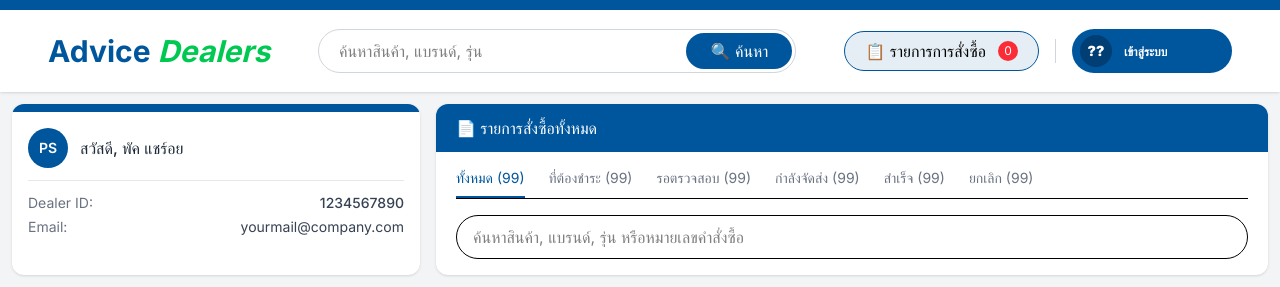
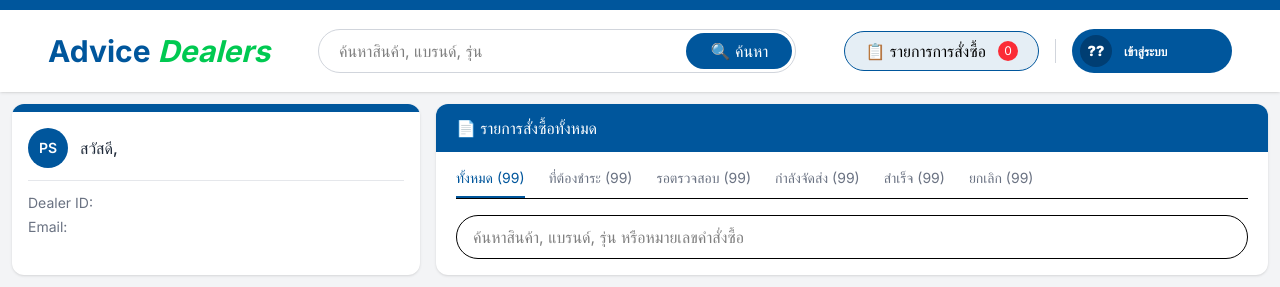
Before and after one commit to Aust9ny/dealer-web, a Nuxt app: page /Dealer_Profile in a window 1280 px wide. Shown: the top 287 px of the page. Built offline with nearby package versions, Linux system fonts and the light colour scheme; some icons are missing; a web font is replaced by a local one.

Commit message:
feat: connect Dealer Profile index with user obj and composable. feat: add img for dealer and dealerID as an identity identifier

```diff
--- a/composables/useAuth.ts
+++ b/composables/useAuth.ts
@@ -2,26 +2,18 @@
 import type { User } from '~/types/user';
 
 export const useAuth = () => {
-  // Shared state for the current user
   const currentUser = useState<User | null>('user-session', () => null);
 
+  // 🟢 Import the user list from your other composable
+  const { user: allUsers } = useUser();
+
   const login = (role: 'Technician' | 'Dealer' | 'Franchise') => {
-    // We pick from the mock data based on the role
-    const mockData: Record<string, User> = {
-      Technician: {
-        id: 101, Fname: 'Somchai', Lname: 'Tech', tel: '081...',
-        role: 'Technician', email: 'tech@advice.com', password: '...'
-      },
-      Dealer: {
-        id: 202, Fname: 'Sippakorn', Lname: 'First', tel: '099...',
-        role: 'Dealer', email: 'first@dealer.com', password: '...'
-      },
-      Franchise: {
-        id: 303, Fname: 'Vipada', Lname: 'Success', tel: '021...',
-        role: 'Franchise', email: 'vipada@fran.com', password: '...'
-      }
-    };
-    currentUser.value = mockData[role];
+
+    const foundUser = allUsers.find(u => u.role === role);
+
+    if (foundUser) {
+      currentUser.value = foundUser;
+    }
   };
 
   const logout = () => {
--- a/composables/useUser.ts
+++ b/composables/useUser.ts
@@ -1,6 +1,7 @@
 import type { User } from '~/types/user';
 
 export const useUser = () => {
+    //this will
     const user: User[] = [
     {
     id: 101,
@@ -9,7 +10,8 @@ export const useUser = () => {
     tel: '0812345678',
     role: 'Technician',
     email: 'somchai.t@advice-rep.com',
-    password: 'hashed_password_123'
+    password: 'hashed_password_123',
+    DealerID : 111234
   },
   {
     id: 202,
@@ -18,7 +20,8 @@ export const useUser = () => {
     tel: '0998887766',
     role: 'Dealer',
     email: 'first.dealer@shop.co.th',
-    password: 'hashed_password_456'
+    password: 'hashed_password_456',
+    DealerID : 112234
   },
   {
     id: 303,
@@ -27,7 +30,8 @@ export const useUser = () => {
     tel: '021112222',
     role: 'Franchise',
     email: 'vipada.f@franchise-hub.net',
-    password: 'hashed_password_789'
+    password: 'hashed_password_789',
+    DealerID : 113334
   }
 ];
 
--- a/pages/Dealer_Profile/index.vue
+++ b/pages/Dealer_Profile/index.vue
@@ -1,3 +1,6 @@
+<script setup lang="ts">
+const { currentUser } = useAuth();
+</script>
 <template>
   <div class="bg-gray-100 min-h-screen">
     <div class="max-w-7xl mx-auto grid grid-cols-6 grid-rows-7 gap-4 p-3">
@@ -14,7 +17,7 @@
             >
               PS
             </div>
-            <p class="font-medium text-gray-800">สวัสดี, พัค แชร์อย</p>
+            <p class="font-medium text-gray-800">สวัสดี, {{ currentUser?.Fname}} {{ currentUser?.Lname }} </p>
           </div>
 
           <div class="my-3 border-t border-gray-200" />
@@ -22,11 +25,11 @@
           <div class="space-y-1 text-sm">
             <div class="flex justify-between text-gray-500">
               <span>Dealer ID:</span>
-              <span class="text-gray-700 font-medium">1234567890</span>
+              <span class="text-gray-700 font-medium">{{ currentUser?.DealerID }}</span>
             </div>
             <div class="flex justify-between text-gray-500">
               <span>Email:</span>
-              <span class="text-gray-700">yourmail@company.com</span>
+              <span class="text-gray-700">{{ currentUser?.email }}</span>
             </div>
           </div>
         </div>
--- a/types/user.ts
+++ b/types/user.ts
@@ -7,4 +7,6 @@ export interface User{
     email : string
     password : string
     cart? : object[]
+    profileImg? : string
+    DealerID? : number
 }
```
